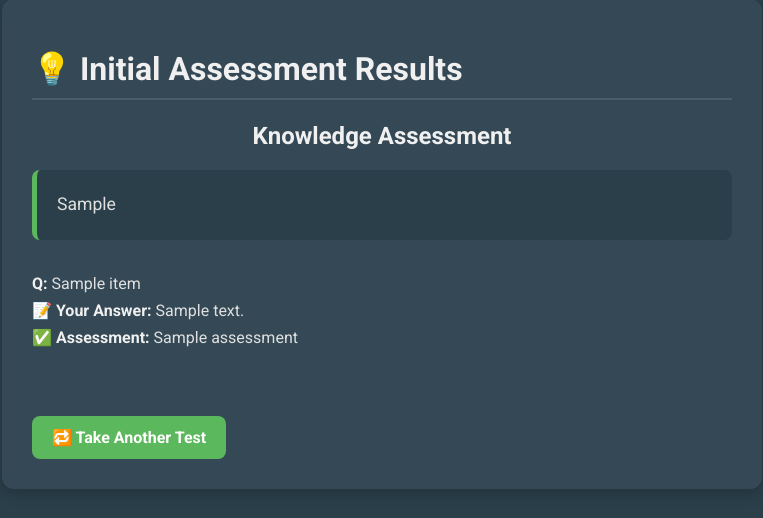
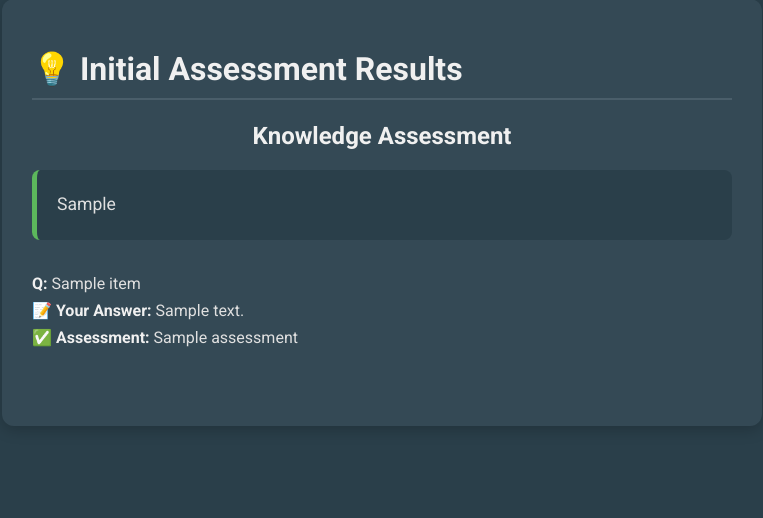
Before and after one commit to SuperscriptSystems/Quillio, a Python web app: template templates/results.html in a window 1280 px wide. Shown: the part 49-567 px from the top of the page, without its empty margins (258-1021 px from the left). Run offline with Jinja, Linux system fonts and the light colour scheme; the template is opened without the code that fills it: most values are stand-ins (such as "Sample title", 1, 10 or a date in 2020).

Commit message:
Removed “take another test” button on assessments results

```diff
--- a/templates/results.html
+++ b/templates/results.html
@@ -45,7 +45,7 @@ a:hover { background: #4a9a_ia; }
                <strong>{% if lang == 'russian' %}📝 Ваш ответ:{% else %}📝 Your Answer:{% endif %}</strong> {{ item.answer }}<br>
                <strong>{% if lang == 'russian' %}✅ Оценка:{% else %}✅ Assessment:{% endif %}</strong> {{ item.assessment }}</p>
         {% endfor %}
-        <a href="{{ url_for('home') }}">{% if lang == 'russian' %}🔁 Пройти другой тест{% else %}🔁 Take Another Test{% endif %}</a>
+
         {% if course_id %}
             <a href="{{ url_for('show_course', course_id=course_id) }}">{% if lang == 'russian' %}📘 Перейти к вашему персональному курсу{% else %}📘 Go to Your Personalized Course{% endif %}</a>
         {% endif %}
```
